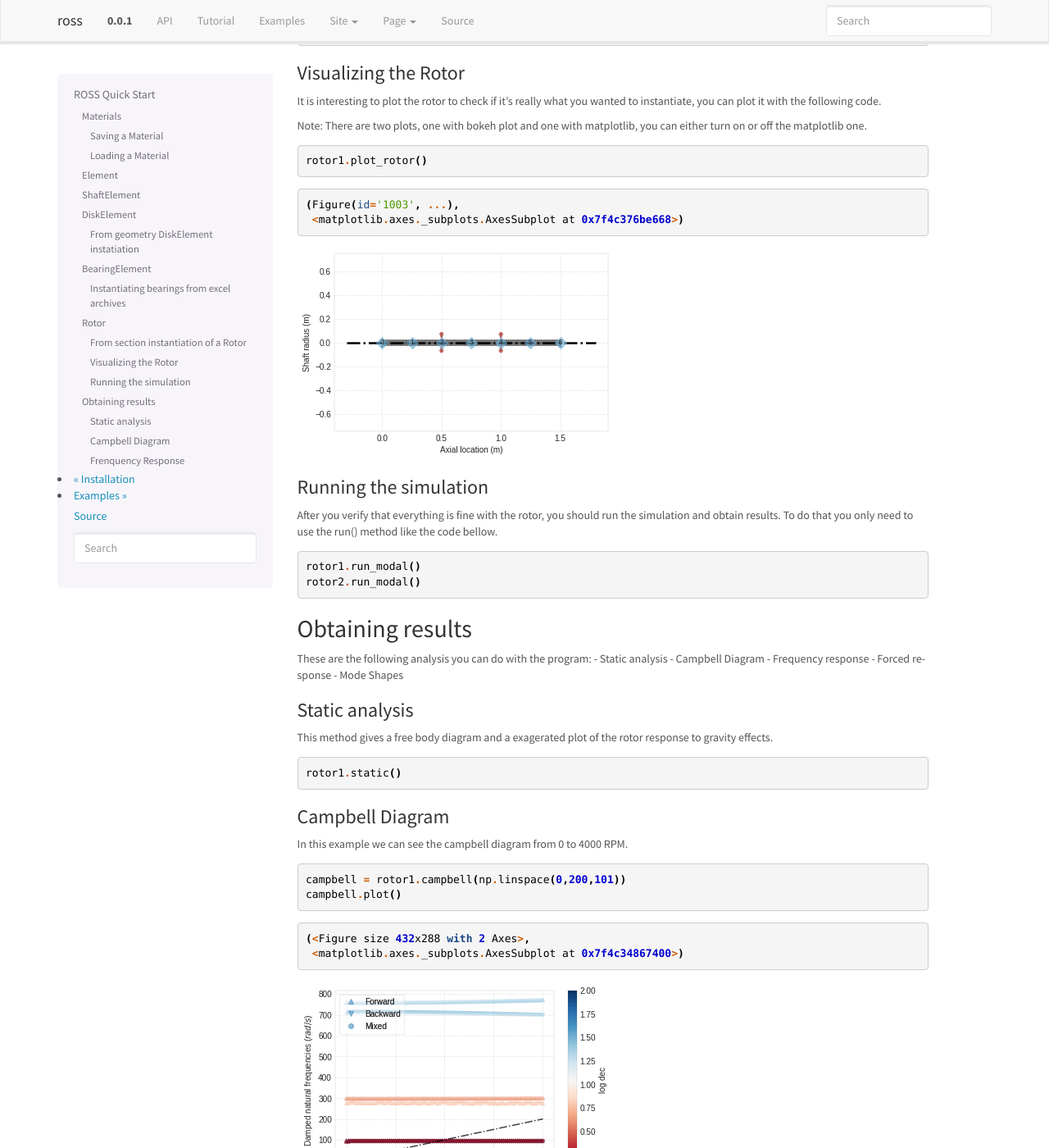
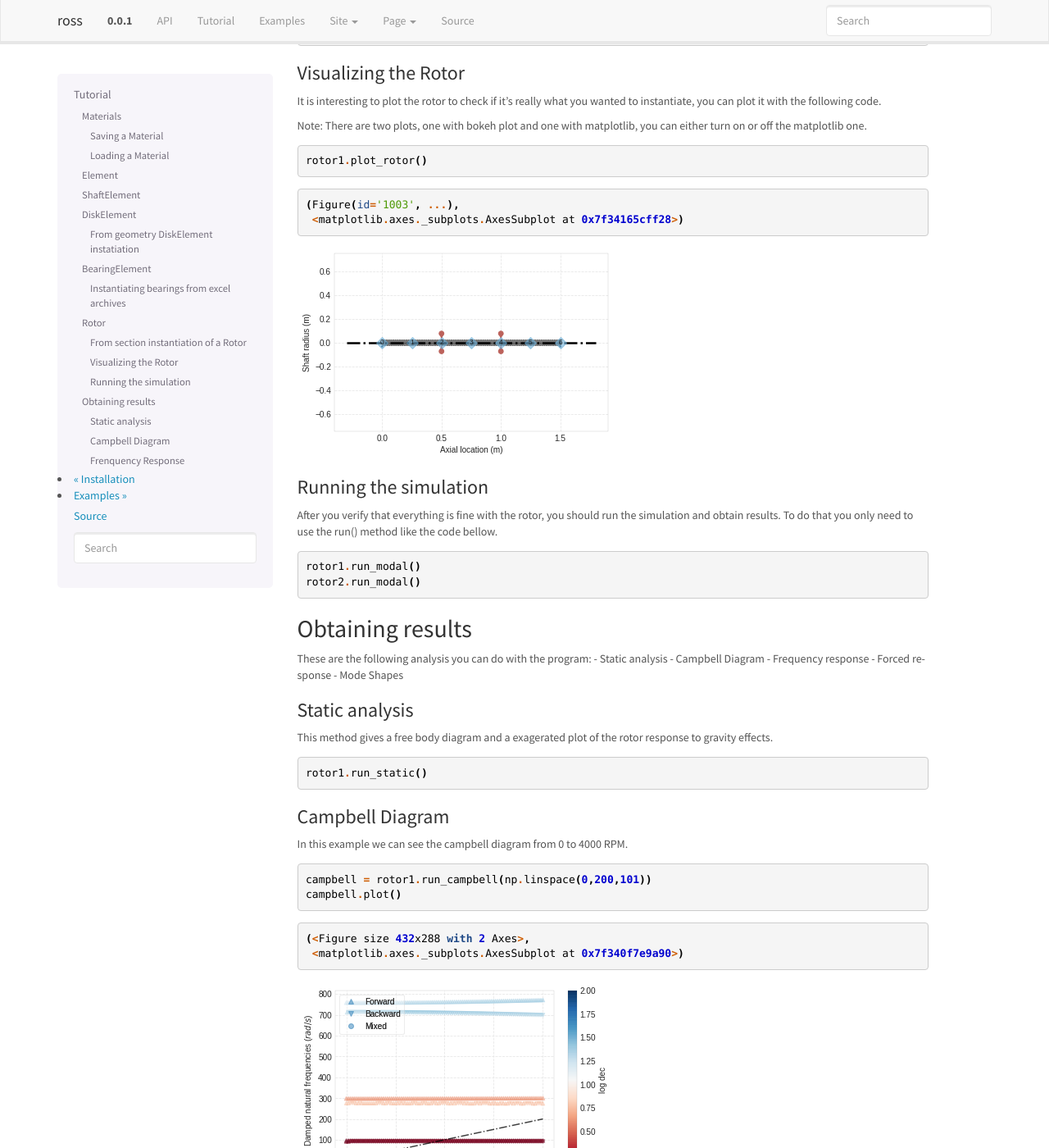
Before and after one commit to petrobras/ross, a Sphinx documentation site: the page built from docs/examples/tutorial.rst, in a window 1280 px wide and 1400 px high, scrolled down 3792 px. Shown: the whole window at 82% size. Built offline with Sphinx 7.4.7, drawn with Linux system fonts in a browser that asks for light colours; formulas are drawn with MathJax 3; pages that are not in the unit, such as notebooks, are missing from menus; some of the changed text lies outside the part shown.

Commit message:
Change header name
Changed notebook header to 'Tutorial' to match the other links at the main
documentation page.
Also updated some methods to add 'run_'.

```diff
--- a/docs/examples/tutorial.rst
+++ b/docs/examples/tutorial.rst
@@ -1,6 +1,6 @@
 
-ROSS Quick Start
-================
+Tutorial
+========
 
 | This is a basic tutorial on how to properly use ROSS (Rotordynamics
   open-source software), a simulator for rotating machinery. The
@@ -298,7 +298,7 @@ you can either turn on or off the matplotlib one.
 
 
 
-      <div class="bk-root" id="f1c32c2a-e199-4a26-be2b-dc81ab682b6d" data-root-id="1003"></div>
+      <div class="bk-root" id="da6c3615-7357-4b15-864f-f941966f2622" data-root-id="1003"></div>
 
 
 
@@ -309,7 +309,7 @@ you can either turn on or off the matplotlib one.
 .. parsed-literal::
 
     (Figure(id='1003', ...),
-     <matplotlib.axes._subplots.AxesSubplot at 0x7f4c376be668>)
+     <matplotlib.axes._subplots.AxesSubplot at 0x7f34165cff28>)
 
 
 
@@ -344,8 +344,7 @@ response to gravity effects.
 
 .. code:: ipython3
 
-    rotor1.static()
-
+    rotor1.run_static()
 
 
 
@@ -357,7 +356,7 @@ response to gravity effects.
 
 
 
-      <div class="bk-root" id="0bf03278-3350-4728-b5cc-497caf3e68bf" data-root-id="2618"></div>
+      <div class="bk-root" id="775aafcc-46f6-4754-b722-06fbc458588b" data-root-id="2618"></div>
 
 
 
@@ -370,7 +369,7 @@ In this example we can see the campbell diagram from 0 to 4000 RPM.
 
 .. code:: ipython3
 
-    campbell = rotor1.campbell(np.linspace(0,200,101))
+    campbell = rotor1.run_campbell(np.linspace(0,200,101))
     campbell.plot()
 
 
@@ -383,7 +382,7 @@ In this example we can see the campbell diagram from 0 to 4000 RPM.
 
 
 
-      <div class="bk-root" id="883cdad2-d8b0-4078-83d0-216cd0e31257" data-root-id="3448"></div>
+      <div class="bk-root" id="f903cb73-51d6-4d43-830c-fc46154c68d0" data-root-id="3448"></div>
 
 
 
@@ -394,7 +393,7 @@ In this example we can see the campbell diagram from 0 to 4000 RPM.
 .. parsed-literal::
 
     (<Figure size 432x288 with 2 Axes>,
-     <matplotlib.axes._subplots.AxesSubplot at 0x7f4c34867400>)
+     <matplotlib.axes._subplots.AxesSubplot at 0x7f340f7e9a90>)
 
 
 
@@ -422,7 +421,7 @@ We can put the frequency response of
 
 
 
-      <div class="bk-root" id="a9ea1b3b-8290-43d6-8f67-c43f7816d6f9" data-root-id="5116"></div>
+      <div class="bk-root" id="db007bb9-7c0b-4bec-a2bb-3ecf8d0b281c" data-root-id="5116"></div>
 
 
 
```
Also changed, not shown: docs/examples/tutorial.ipynb, docs/examples/tutorial_files/tutorial_23_3.png.
